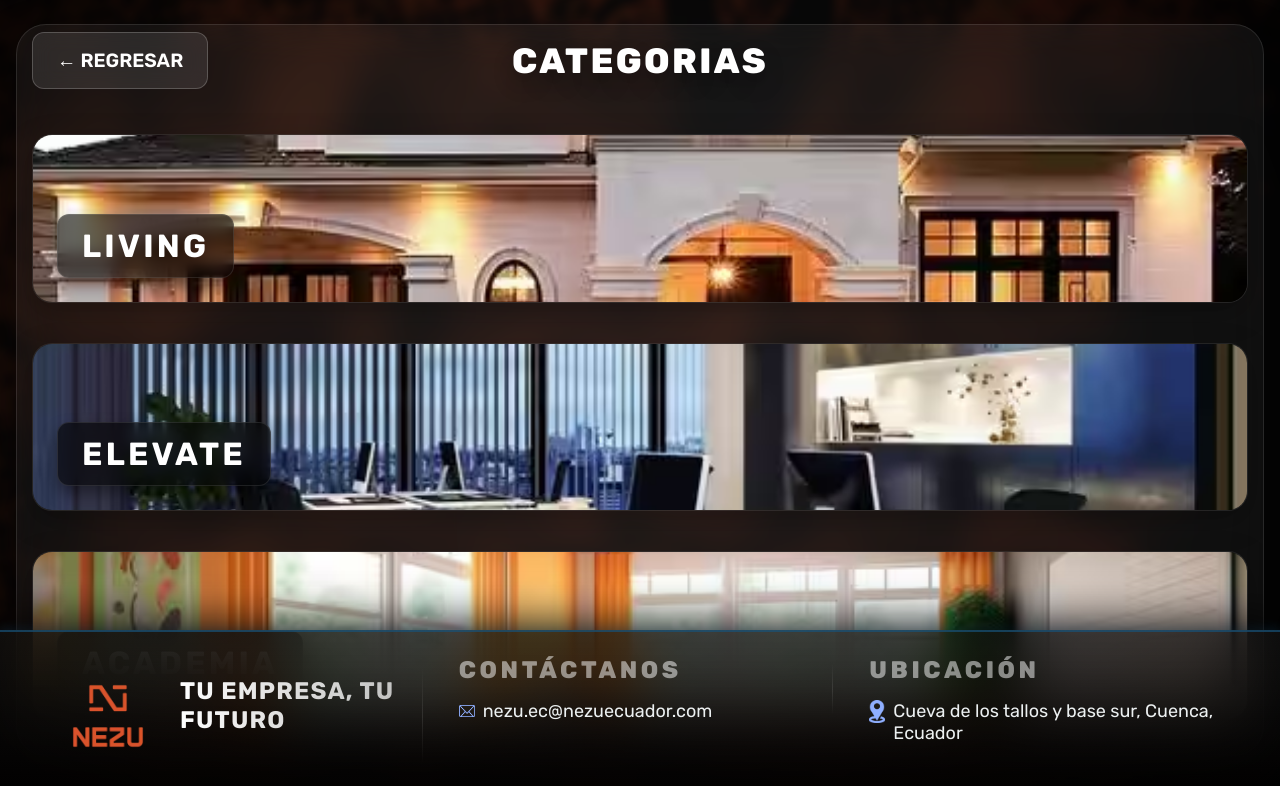
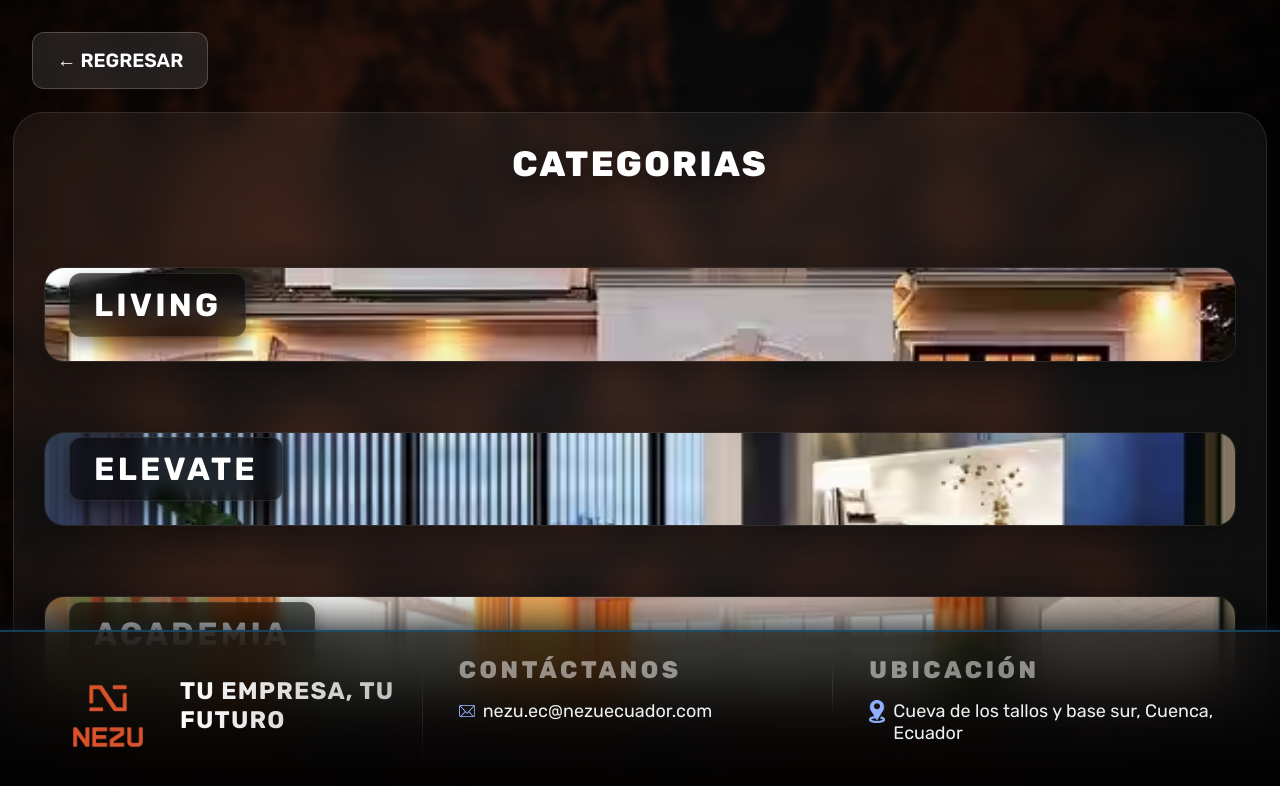
Before and after one commit to NezuSas/nezu-kiosk, a React (Vite) app: page /categories in a window 1280 px wide. Shown: the top 786 px of the page. Built offline with nearby package versions, Linux system fonts and the light colour scheme.

Commit message:
feat: final UI polish (back button outside and tight gaps)

```diff
--- a/src/pages/Categories/Categories.module.css
+++ b/src/pages/Categories/Categories.module.css
@@ -2,7 +2,7 @@
     width: 100%;
     height: 100vh;
     height: 100dvh;
-    padding: 1.5rem 1rem;
+    padding: 0;
     display: flex;
     flex-direction: column;
     align-items: center;
@@ -40,10 +40,11 @@
 }
 
 .categoryContainer {
-    width: 100%;
+    width: 98%;
     max-width: 1400px;
-    height: 100%;
-    padding: 15px;
+    height: calc(100% - 150px); /* Leave space for button and footer */
+    margin-top: 7rem; /* Push down to clear button */
+    padding: 30px;
     background-color: rgba(255, 255, 255, 0.05);
     backdrop-filter: blur(20px);
     -webkit-backdrop-filter: blur(20px);
@@ -53,7 +54,8 @@
     display: flex;
     flex-direction: column;
     align-items: center;
-    justify-content: space-between; /* Maximum fill */
+    justify-content: flex-start; /* Group together */
+    gap: 30px; /* Controlled spacing */
     position: relative;
     z-index: 3;
     overflow: hidden;
--- a/src/pages/SubCategories/SubCategories.module.css
+++ b/src/pages/SubCategories/SubCategories.module.css
@@ -2,7 +2,7 @@
   width: 100%;
   height: 100vh;
   height: 100dvh;
-  padding: 1.5rem 1.2rem;
+  padding: 0;
   display: flex;
   flex-direction: column;
   align-items: center;
@@ -40,10 +40,11 @@
 }
 
 .subCategoryContainer {
-  width: 100%;
+  width: 98%;
   max-width: 1400px;
-  height: 100%;
-  padding: 15px;
+  height: calc(100% - 150px); /* Leave space for button and footer */
+  margin-top: 7rem; /* Push down to clear button */
+  padding: 30px;
   background-color: rgba(255, 255, 255, 0.05);
   backdrop-filter: blur(25px);
   -webkit-backdrop-filter: blur(25px);
@@ -53,7 +54,8 @@
   display: flex;
   flex-direction: column;
   align-items: center;
-  justify-content: space-between; /* Maximum fill */
+  justify-content: flex-start; /* Group together */
+  gap: 30px; /* Controlled spacing */
   position: relative;
   z-index: 3;
   overflow: hidden;
```
